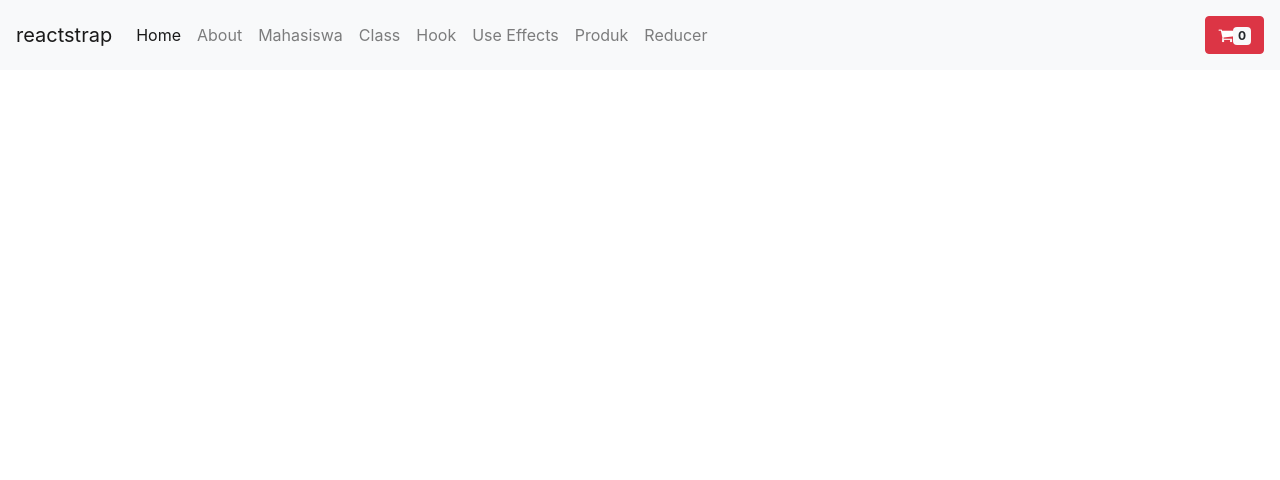
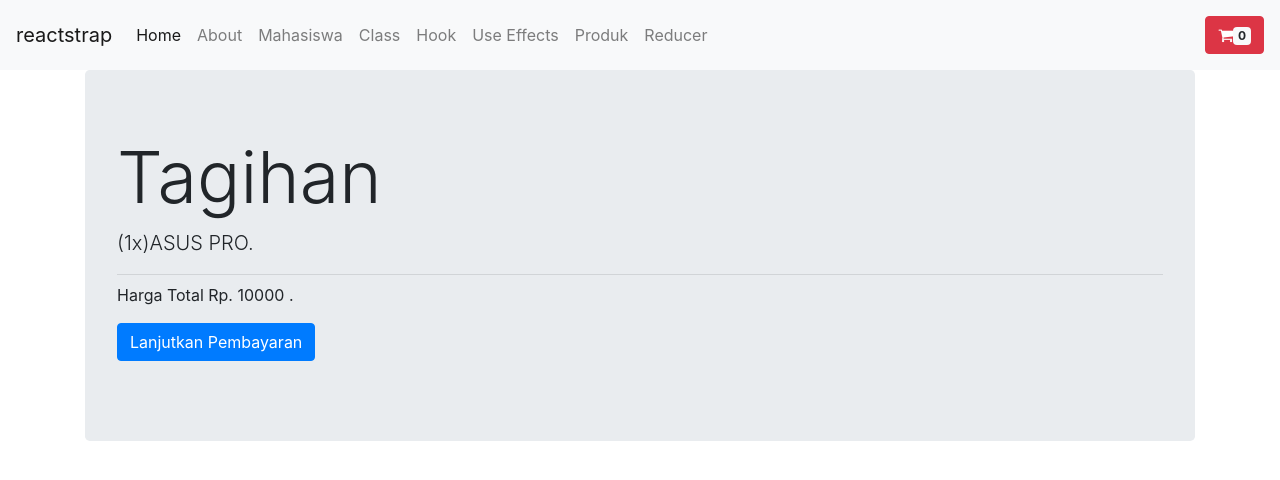
Before and after one commit to andykaabry/appreactjs, a React (Create React App) app: page /tagihan in a window 1280 px wide. Shown: the top 480 px of the page. Built offline with nearby package versions, Linux system fonts and the light colour scheme.

Commit message:
React Hooks useReducer + Context

```diff
--- a/src/App.js
+++ b/src/App.js
@@ -1,4 +1,4 @@
-import React, {useState} from 'react';
+import React, {useState, createContext, useReducer} from 'react';
 import { BrowserRouter, Route, Switch } from 'react-router-dom'
 import NavbarComp from './Component/Fungsional/NavbarComp';
 import HomePage from './Component/Fungsional/HomePage';
@@ -13,6 +13,7 @@
 import { CartContext } from './CartContext';
 import ProductComp from './Component/Hooks/Functional/ProductComp';
 import HooksReducer from './Component/Hooks/Functional/HooksReducer';
+import Tagihan from './Component/Hooks/Functional/Tagihan';
 
 // import BootstrapComp from './Component/Class/BootstrapComp';
 //import Parent from './Component/Class/Parent';
@@ -21,14 +22,42 @@
 // import Home from './Component/Fungsional/Home';
 // import Beranda from './Component/Class/Beranda';
 
+const initialState = {
+  jumlah: 1,
+  hargasatuan: 10000,
+  hargatotal: 10000
+}
+
+export const keranjangContext = createContext()
+
+const reducer = (state, action) => {
+  switch (action. type) {
+      case 'tambah': return {
+          ...state,
+          jumlah: state.jumlah + 1,
+          hargatotal: state.hargasatuan + (state.hargasatuan * state.jumlah)
+      }
+      case 'kurang': return {
+          ...state,
+          jumlah: state.jumlah - 1,
+          hargatotal: (state.hargasatuan * state.jumlah) - state.hargasatuan
+      }
+      default:
+          return state
+  }
+}
+
 const App = () => {
 
   const [value, setValue] = useState(0)
+
+  const[count, dispatch] = useReducer(reducer, initialState)
 
   return (
     <BrowserRouter>
       <CartContext.Provider value={{value, setValue}}>
         <NavbarComp />
+        <keranjangContext.Provider value={{keranjangState: count, keranjangDispatch:dispatch}}>
         <switch>
           <Route exact path="/" component={HomePage} />
           <Route exact path="/about" component={About} />
@@ -40,9 +69,11 @@
           <Route exact path="/useeffects" component={HooksUseEffects} />
           <Route exact path="/produk" component={ProductComp} />
           <Route exact path="/reducer" component={HooksReducer} />
+          <Route exact path="/tagihan" component={Tagihan} />
 
           {/*<Route exact path="/detail/:id" component={DetailComp} />*/}
         </switch>
+        </keranjangContext.Provider>
       </CartContext.Provider>
     </BrowserRouter>
   );
--- a/src/Component/Hooks/Functional/HooksReducer.jsx
+++ b/src/Component/Hooks/Functional/HooksReducer.jsx
@@ -1,32 +1,12 @@
-import React, {useReducer} from 'react';
+import React, {useReducer, useContext} from 'react';
 import { Container, Row, Col, Card, CardImg, Button } from 'reactstrap';
-
-const initialState = {
-    jumlah: 1,
-    hargasatuan: 10000,
-    hargatotal: 10000
-}
-
-const reducer = (state, action) => {
-    switch (action. type) {
-        case 'tambah': return {
-            ...state,
-            jumlah: state.jumlah + 1,
-            hargatotal: state.hargasatuan + (state.hargasatuan * state.jumlah)
-        }
-        case 'kurang': return {
-            ...state,
-            jumlah: state.jumlah - 1,
-            hargatotal: (state.hargasatuan * state.jumlah) - state.hargasatuan
-        }
-        default:
-            return state
-    }
-}
+import {NavLink} from 'react-router-dom'
+import { keranjangContext } from '../../../App';
 
 function HooksReducer() {
 
-    const[count, dispatch] = useReducer(reducer, initialState)
+    const countContext = useContext(keranjangContext)
+
     return (
         <Container>
             <br/>
@@ -37,18 +17,20 @@
                     </Card>
                 </Col>
                 <Col xs="6">
-                    <h3>Action Figure Naruto</h3>
+                    <h3>ASUS PRO</h3>
                     <p>Harga</p>
-                    <h3>Rp. {count.hargasatuan}</h3>
+                    <h3>Rp. {countContext.keranjangState.hargatotal}</h3>
                     <p>Jumlah</p>
                     <Row>
-                        <Col><Button onClick={()=>dispatch({type:'tambah'})} color="danger">+</Button></Col>
-                        <Col>{count.jumlah}</Col>
-                        <Col><Button onClick={()=>dispatch({type:'kurang'})} >-</Button></Col>
+                        <Col><Button onClick={()=> countContext.keranjangDispatch({type:'tambah'})} color="danger">+</Button></Col>
+                        <Col>{countContext.keranjangState.jumlah}</Col>
+                        <Col><Button onClick={()=> countContext.keranjangDispatch({type:'kurang'})} >-</Button></Col>
 
                     </Row>
                     <br/>
-                    <Button color="success" size="lg">Total Rp. {count.hargatotal}</Button>
+                    <Button color="success" size="lg">Total Rp. {countContext.keranjangState.hargatotal}</Button>
+                    <hr/>
+                    <NavLink to='/tagihan'>Tagihan Belanja</NavLink>
                 </Col>
             </Row>
         </Container>
--- /dev/null
+++ b/src/Component/Hooks/Functional/Tagihan.jsx
@@ -0,0 +1,24 @@
+import React, {useContext} from 'react';
+import { Jumbotron, Button, Container } from 'reactstrap';
+import { keranjangContext } from '../../../App';
+
+function Tagihan() {
+
+    const countContext = useContext(keranjangContext)
+
+    return (
+        <Container>
+            <Jumbotron>
+                <h1 className="display-3">Tagihan</h1>
+                <p className="lead">({countContext.keranjangState.jumlah}x)ASUS PRO.</p>
+                <hr className="my-2" />
+                <p>Harga Total Rp. {countContext.keranjangState.hargatotal} .</p>
+                <p className="lead">
+                    <Button color="primary">Lanjutkan Pembayaran</Button>
+                </p>
+            </Jumbotron>
+        </Container>
+    )
+}
+
+export default Tagihan;
```
